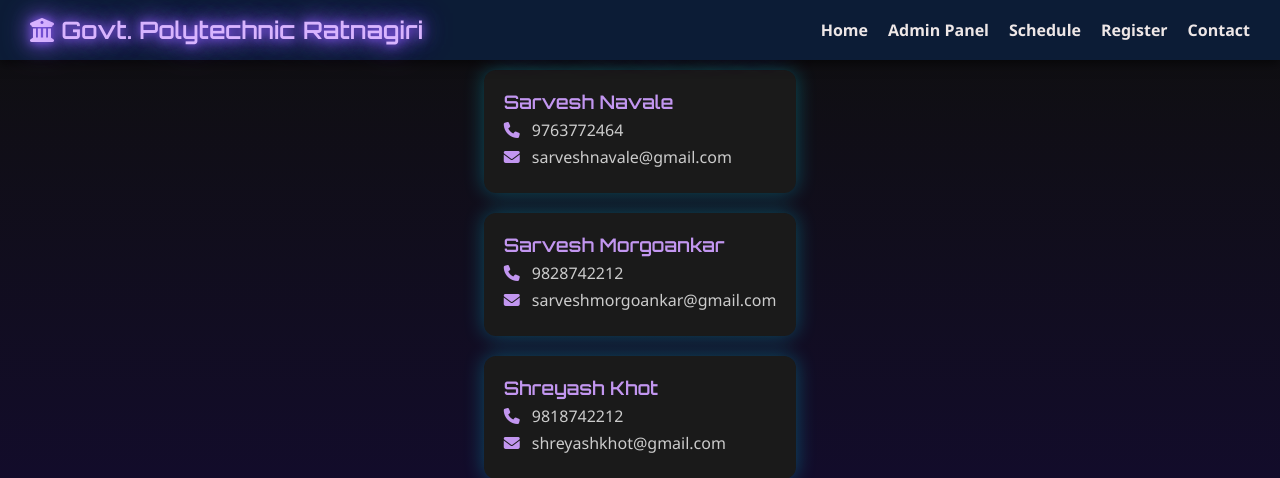
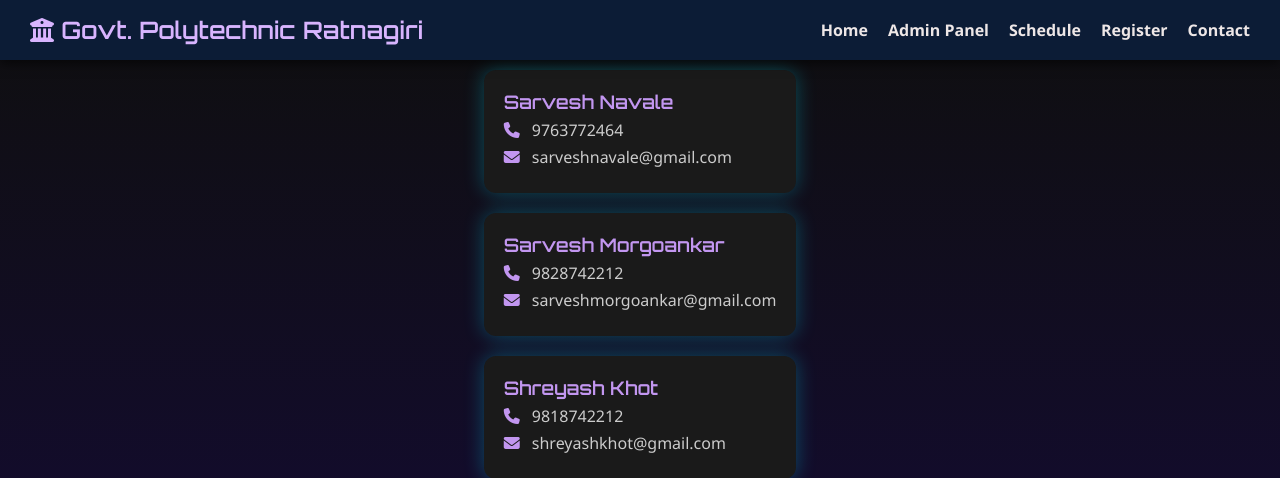
Before and after one commit to hrishico/College-Website, a Flask app: page /contact in a window 1280 px wide. Shown: the top 478 px of the page. Run offline with Flask 3, Linux system fonts and the light colour scheme; data comes from the database, SQL or seed files in the repository.

Commit message:
glow fix

```diff
--- a/templates/contact.html
+++ b/templates/contact.html
@@ -67,7 +67,7 @@
 <body>
     <header>
     <nav class="navbar">
-        <div class="logo font-orbitron glow-text"><i class="fa-solid fa-building-columns"></i> Govt. Polytechnic Ratnagiri</div>
+        <div class="logo font-orbitron "><i class="fa-solid fa-building-columns"></i> Govt. Polytechnic Ratnagiri</div>
         <ul class="nav-links">
         <li><a href="/event">Home</a></li>
         <li><a href="/admin">Admin Panel</a></li>
@@ -78,7 +78,7 @@
     </nav>
     </header>
     <div class="contact-container">
-        <h2 style="color:#c296f0;" class="font-orbitron glow-text">Admin Contact Details</h2>
+        <h2 style="color:#c296f0;" class="font-orbitron ">Admin Contact Details</h2>
         {% for admin in admins %}
         <div class="contact-card">
             <h3 class="font-orbitron">{{ admin.name }}</h3>
```
